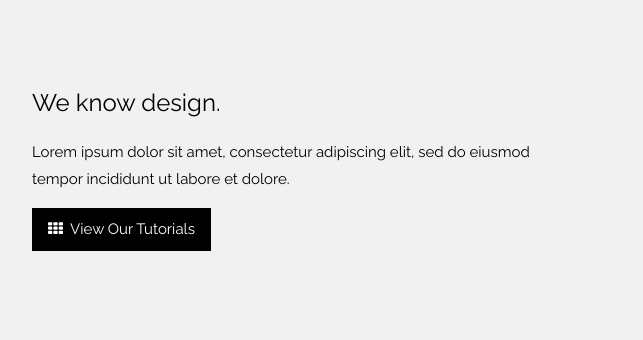
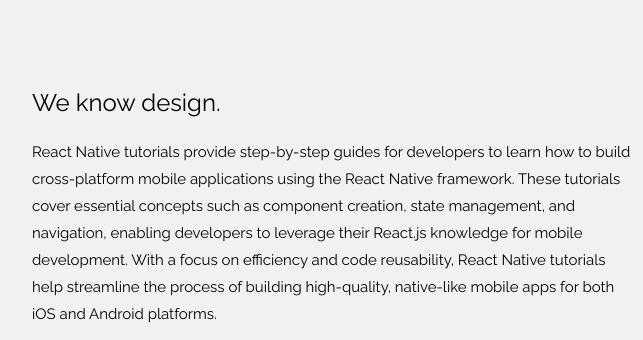
Before and after one commit to abhi3691/Console_code, a plain HTML site: page index.html in a window 1280 px wide. Shown: the part 1660-2000 px from the top of the page, 0-643 px from the left. Drawn offline with nearby package versions, Linux system fonts and the light colour scheme.

Commit message:
Update index.html

```diff
--- a/index.html
+++ b/index.html
@@ -162,8 +162,7 @@
         <div class="w3-col m6">
           <h3>We know design.</h3>
           <p>
-            Lorem ipsum dolor sit amet, consectetur adipiscing elit, sed do
-            eiusmod<br />tempor incididunt ut labore et dolore.
+          React Native tutorials provide step-by-step guides for developers to learn how to build cross-platform mobile applications using the React Native framework. These tutorials cover essential concepts such as component creation, state management, and navigation, enabling developers to leverage their React.js knowledge for mobile development. With a focus on efficiency and code reusability, React Native tutorials help streamline the process of building high-quality, native-like mobile apps for both iOS and Android platforms.
           </p>
           <p>
             <a href="#work" class="w3-button w3-black"
```
